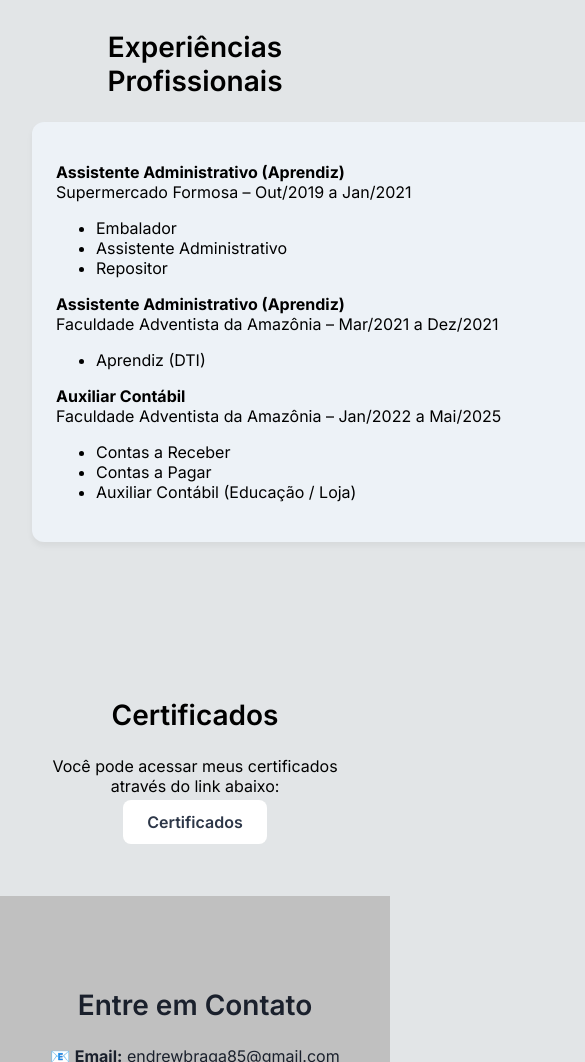
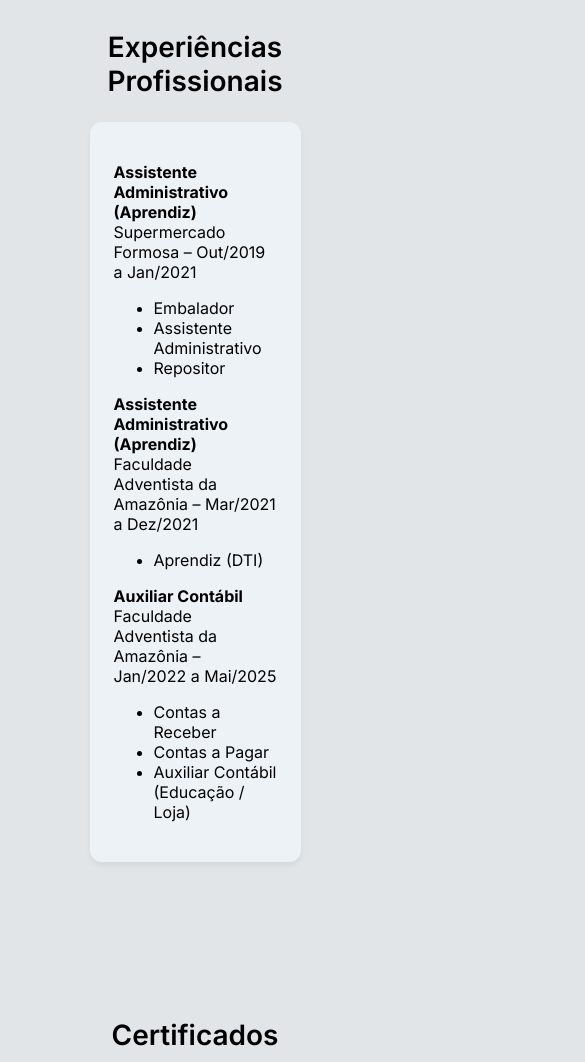
Before and after one commit to EndrewBraga/Meu-Site, a plain HTML site: page index.html in a window 390 px wide. Shown: the part 2120-3182 px from the top of the page, 585 px wide, since content can reach past the window. Drawn offline with Linux system fonts and the light colour scheme.

Commit message:
Site Responsivo

```diff
--- a/style.css
+++ b/style.css
@@ -1,5 +1,6 @@
 body {
   margin: 0;
+  padding: 0;
   font-family: 'Inter', sans-serif;
   background-color: #e2e5e7;
   color: #000000;
@@ -116,7 +117,7 @@ text-align: center;
 
 .bg-gray {
   background-color: #edf2f7;
-  width: 750px;
+  width: 50%;
   margin: auto;
 }
 
```
